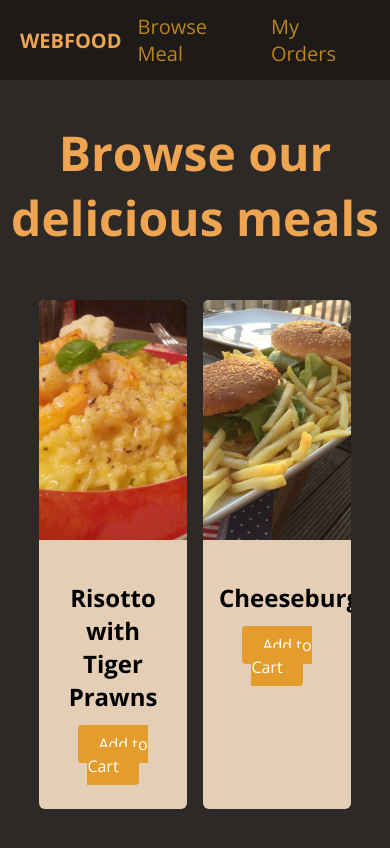
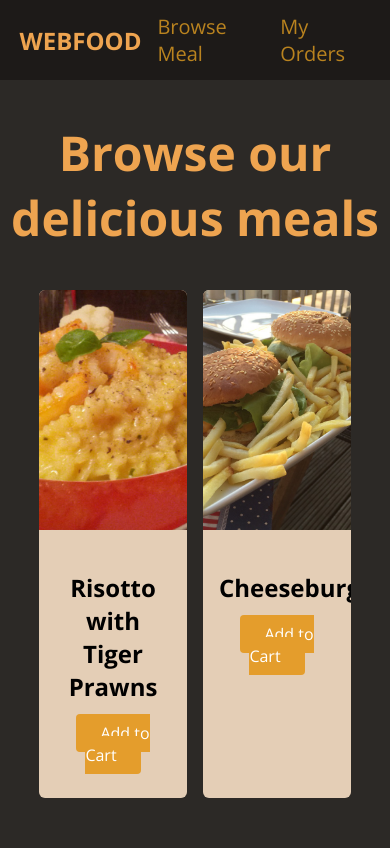
Before and after one commit to itswael/WEBFOOD, a plain HTML site: page index.html in a window 390 px wide. Drawn offline with nearby package versions, Linux system fonts and the light colour scheme.

Commit message:
updated size units to make the site responsive

```diff
--- a/styles/styles.css
+++ b/styles/styles.css
@@ -9,16 +9,16 @@ a{
 }
 
 #main-header{
-    height: 80px;
+    height: 5rem;
     display: flex;
     justify-content: space-between;
     align-items: center;
     background-color: rgb(29, 26, 24);
-    padding: 0 20px;
+    padding: 0 5%;
 }
 
 #logo{
-    font-size: 20px;
+    font-size: 1.5rem;
     font-weight: bold;
     color: rgb(238, 164, 80);
     text-transform: uppercase;
@@ -32,12 +32,12 @@ a{
 }
 
 #main-header li{
-    margin: 0 16px;
+    margin: 0 1rem;
 }
 
 #main-header nav a{
     color: rgb(185, 131, 31);
-    font-size: 20px;
+    font-size: 1.25rem;
 }
 
 #main-header nav a:hover{
@@ -48,18 +48,18 @@ a{
 main h1{
     text-align: center;
     color: rgb(238, 164, 80);
-    font-size: 48px;
+    font-size: 3rem;
 }
 
 #latest-products{
     width: 80%;
-    margin: 50px auto;
+    margin: 2rem auto;
 }
 
 #latest-products ul{
     display: grid;
     grid-template-columns: 1fr 1fr;
-    gap: 16px;
+    gap: 1rem;
     margin: 0;
     padding: 0;
 }
@@ -68,16 +68,17 @@ main h1{
     background-color: rgb(228, 206, 182);
     border-radius: 6px;
     overflow: hidden;
+    list-style: none;
 }
 
 .food-item img{
-    height: 240px;
+    height: 15rem;
     width: 100%;
     object-fit: cover;
 }
 
 .food-item-content{
-    padding: 16px;
+    padding: 1rem;
     text-align: center;
 }
 
@@ -85,7 +86,7 @@ main h1{
     background-color: rgb(228, 157, 44);
     color: white;
     border-radius: 4px;
-    padding: 8px 20px;
+    padding: 0.5rem 1.5rem;
 }
 
 .btn:hover{
```
